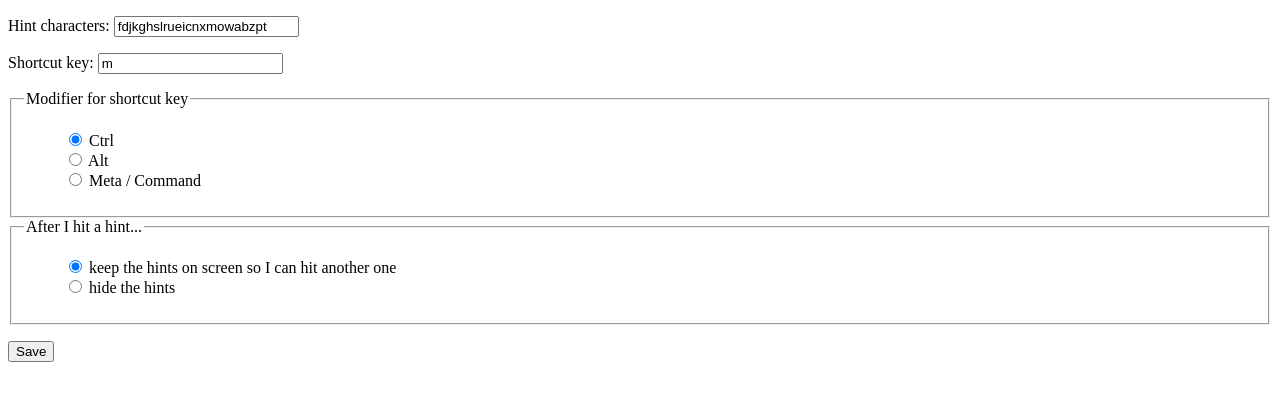
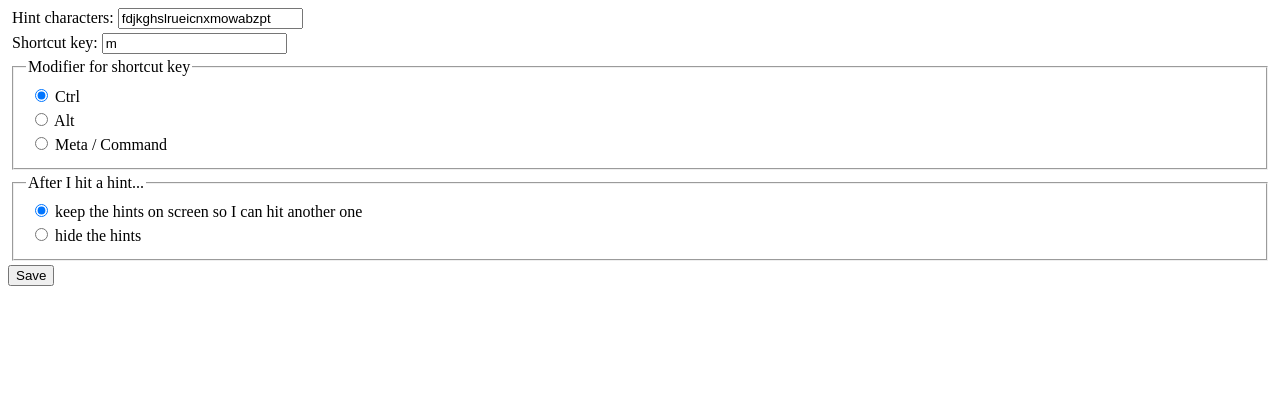
Before and after one commit to Lepovirta/yahe, a browser extension: page options/index.html in a window 1280 px wide. Both pictures are taken after a click on the input "Save". Drawn offline with Linux system fonts and the light colour scheme.

Commit message:
Refactor options page

```diff
--- a/options/index.html
+++ b/options/index.html
@@ -1,32 +1,39 @@
 <!DOCTYPE html>
 <html>
+
 <head>
-    <title>Yet Another Hints Extension options</title>
   <meta charset="utf-8" />
   <style>
     ul {
       list-style: none;
+      margin: 0;
+      padding: 0;
     }
+
     li {
-        margin: 0;
+      margin: 4px;
+    }
+
+    fieldset {
+      margin: 4px;
     }
   </style>
 </head>
+
 <body>
-    <p>
+  <form>
+    <ul>
+      <li>
         <label for="hintcharacters">
-        <span>Hint characters: </span>
-        <input type="text" id="hintcharacters" />
+          Hint characters: <input type="text" id="hintcharacters" />
         </label>
-    </p>
-
-    <p>
+      </li>
+      <li>
         <label for="activate_key">
-        <span>Shortcut key: </span>
-        <input type="text" id="activate_key" />
+          Shortcut key: <input type="text" id="activate_key" />
         </label>
-    </p>
-
+      </li>
+    </ul>
     <fieldset>
       <legend>Modifier for shortcut key</legend>
       <ul>
@@ -50,33 +57,27 @@
         </li>
       </ul>
     </fieldset>
-
     <fieldset>
       <legend>After I hit a hint...</legend>
       <ul>
         <li>
           <label for="deactivate_normal">
-            <input type="radio" value="normal" name="deactivate"
-              checked="true" id="deactivate_normal" />
+            <input type="radio" value="normal" name="deactivate" checked="true" id="deactivate_normal" />
             keep the hints on screen so I can hit another one
           </label>
         </li>
         <li>
           <label for="deactivate_always">
-            <input type="radio" value="always" name="deactivate"
-              id="deactivate_always" />
+            <input type="radio" value="always" name="deactivate" id="deactivate_always" />
             hide the hints
           </label>
         </li>
       </ul>
     </fieldset>
+    <input type="submit" value="Save" id="save" />
+    <span id="status"></span>
+  </form>
+  <script src="options.js"></script>
+</body>
 
-    <p>
-      <input type="submit" value="Save" id="save" />
-    </p>
-
-    <p id="status">
-    </p>
-    <script type="application/javascript" src="options.js"></script>
-  </body>
 </html>
--- a/options/options.js
+++ b/options/options.js
@@ -1,67 +1,63 @@
-var defaults = {
+const defaults = {
   activateModifier: 'ctrl',
   hintCharacters: 'fdjkghslrueicnxmowabzpt',
   activateKey: 'm',
   deactivateAfterHit: false
 };
 
-function getElements() {
-  return {
-    hintCharacters: document.getElementById('hintcharacters'),
-    activateKey: document.getElementById('activate_key'),
-    modifiers: {
-      ctrl: document.getElementById('mod_ctrl'),
-      alt: document.getElementById('mod_alt'),
-      meta: document.getElementById('mod_meta')
-    },
-    deactivate: {
-      normal: document.getElementById('deactivate_normal'),
-      always: document.getElementById('deactivate_always')
-    }
-  };
+function opt(id) {
+  return document.getElementById(id);
 }
 
-function selectedModifier(modifiers) {
-  if (modifiers.ctrl.checked) return 'ctrl';
-  if (modifiers.alt.checked) return 'alt';
-  if (modifiers.meta.checked) return 'meta';
-  return defaults.modifier;
+function optValue(id, alternative) {
+  return opt(id).value || alternative;
 }
 
-function saveOptions() {
-  var elements = getElements();
-  var options = {
-    hintCharacters: elements.hintCharacters.value || defaults.hintCharacters,
-    activateKey: elements.activateKey.value || defaults.activateKey,
-    activateModifier: selectedModifier(elements.modifiers),
-    deactivateAfterHit: elements.deactivate.always.checked
+function getChecked(name) {
+  return document.querySelector(`input[name=${name}]:checked`).value
+}
+
+function selectedModifier() {
+  return getChecked('mod') || defaults.activateModifier;
+}
+
+function selectedDeactivate() {
+  const v = getChecked('deactivate');
+  if (v === 'normal') return false;
+  if (v === 'always') return true;
+  else return defaults.deactivateAfterHit;
+}
+
+function saveOptions(e) {
+  e.preventDefault();
+  const options = {
+    hintCharacters: optValue('hintcharacters', defaults.hintCharacters),
+    activateKey: optValue('activate_key', defaults.activateKey),
+    activateModifier: selectedModifier(),
+    deactivateAfterHit: selectedDeactivate(),
   };
-  chrome.storage.local.set(options, function() {
-    showStatus('Options saved');
+  chrome.storage.local.set(options, () => showStatus());
+}
+
+function restoreOptions() {
+  chrome.storage.local.get(defaults, (options) => {
+    const mod = options.activateModifier;
+    opt('hintcharacters').value = options.hintCharacters;
+    opt('activate_key').value = options.activateKey;
+    opt('mod_ctrl').checked = mod === 'ctrl';
+    opt('mod_alt').checked = mod === 'alt';
+    opt('mod_meta').checked = mod === 'meta';
+    opt('deactivate_normal').checked = !options.deactivateAfterHit;
+    opt('deactivate_always').checked = options.deactivateAfterHit;
   });
 }
 
-function restoreOptions() {
-  var elements = getElements();
-  chrome.storage.local.get(defaults, function(options) {
-    var mod = options.activateModifier;
-    elements.hintCharacters.value = options.hintCharacters;
-    elements.activateKey.value = options.activateKey;
-    elements.modifiers.ctrl.checked = mod === 'ctrl';
-    elements.modifiers.alt.checked = mod === 'alt';
-    elements.modifiers.meta.checked = mod === 'meta';
-    elements.deactivate.normal.checked = !options.deactivateAfterHit;
-    elements.deactivate.always.checked = options.deactivateAfterHit;
-  });
-}
-
-function showStatus(text) {
+function showStatus() {
   var status = document.getElementById('status');
-  status.textContent = text;
+  status.textContent = 'Options saved';
   window.setTimeout(function() {
     status.textContent = '';
   }, 750, false);
 }
-
 document.addEventListener('DOMContentLoaded', restoreOptions);
-document.getElementById('save').addEventListener('click', saveOptions);
+document.querySelector('form').addEventListener('submit', saveOptions);
```
Also changed, not shown: manifest.json. Lines whose indentation alone changed are shown as unchanged.
